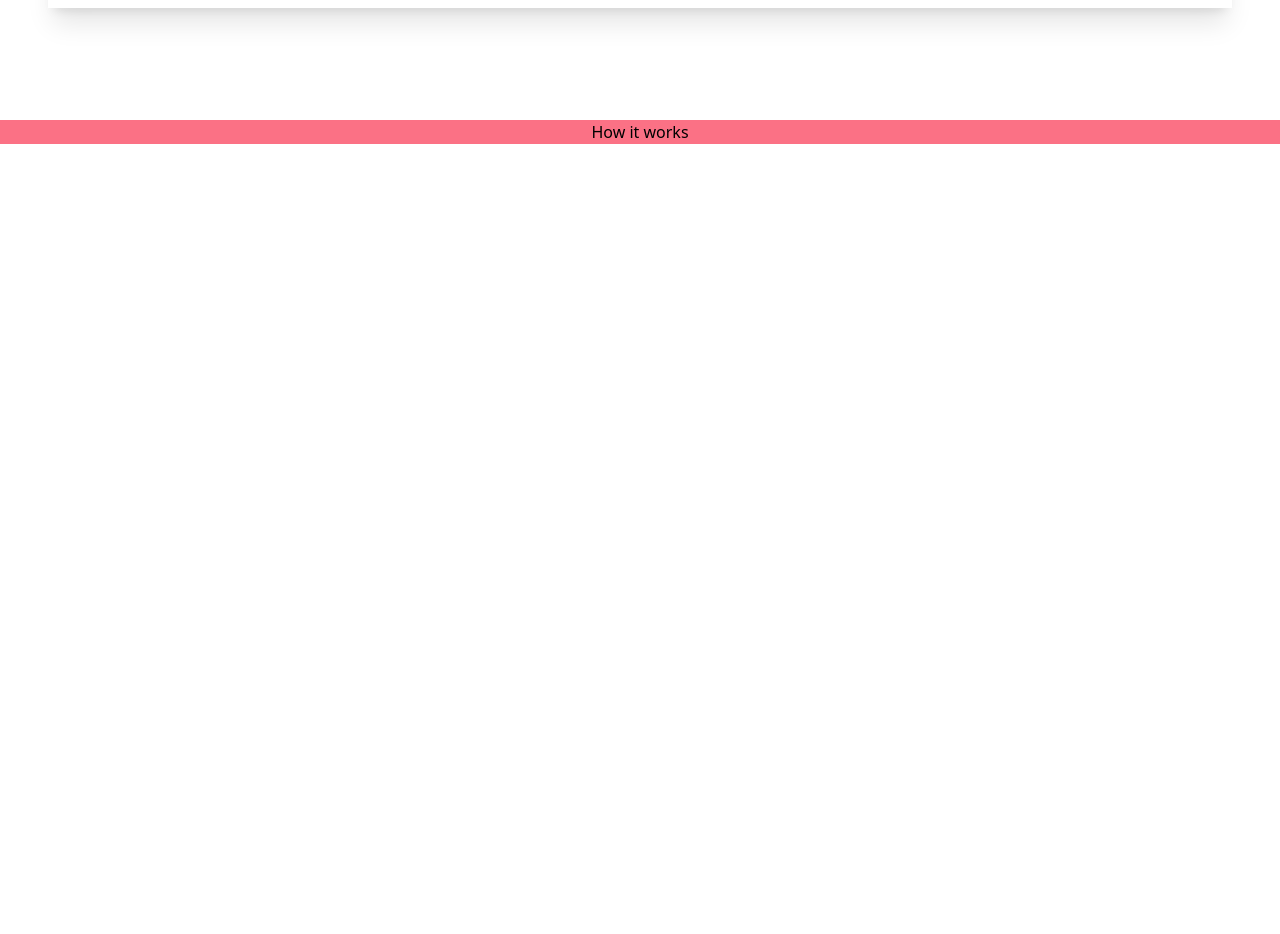
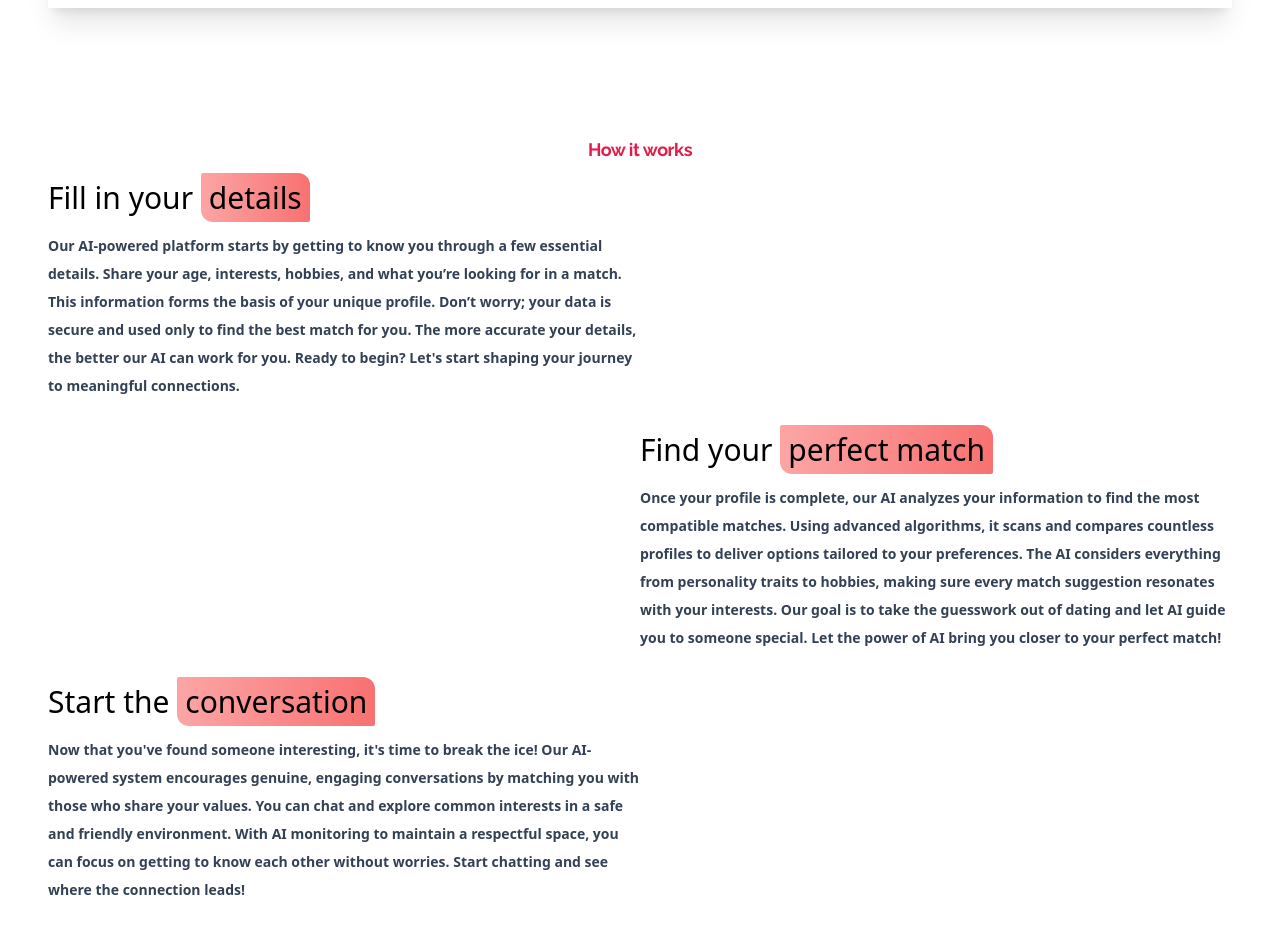
Before and after one commit to kaanmetep/find-the-one-v2, a React (Vite) app: page / in a window 1280 px wide. Shown: the part 3480-4414 px from the top of the page. Before the commit the page ends 3688 px from the top, so only its background shows below. Built offline with nearby package versions, Linux system fonts and the light colour scheme.

Commit message:
feat:Create HowItWorks

```diff
--- /dev/null
+++ b/src/components/HowItWorks.jsx
@@ -0,0 +1,80 @@
+import SectionHeading from "./SectionHeading";
+function HowItWorksHeading({ children }) {
+  return <h2 className="text-3xl mb-2">{children}</h2>;
+}
+function HowItWorksSpan({ children }) {
+  return (
+    <span className="bg-gradient-to-r from-red-300 to-red-400 p-1 rounded-sm px-2 rounded-tr-xl rounded-bl-xl">
+      {children}
+    </span>
+  );
+}
+function HowItWorksText({ children }) {
+  return (
+    <p className="mt-4 leading-7 text-slate-700 font-semibold">{children}</p>
+  );
+}
+function HowItWorks() {
+  return (
+    <div className="mt-8 flex justify-center p-12 text-sm">
+      <div className="w-full" id="howitworks">
+        <SectionHeading>How it works</SectionHeading>
+        <div className="mt-4 flex flex-col gap-8">
+          <div>
+            <div className="w-1/2">
+              <HowItWorksHeading>
+                Fill in your <HowItWorksSpan>details</HowItWorksSpan>
+              </HowItWorksHeading>
+              <HowItWorksText>
+                Our AI-powered platform starts by getting to know you through a
+                few essential details. Share your age, interests, hobbies, and
+                what you’re looking for in a match. This information forms the
+                basis of your unique profile. Don’t worry; your data is secure
+                and used only to find the best match for you. The more accurate
+                your details, the better our AI can work for you. Ready to
+                begin? Let's start shaping your journey to meaningful
+                connections.
+              </HowItWorksText>
+            </div>
+          </div>
+          <div>
+            <div className="w-1/2 ml-auto">
+              <HowItWorksHeading>
+                Find your <HowItWorksSpan>perfect match</HowItWorksSpan>
+              </HowItWorksHeading>
+              <HowItWorksText>
+                Once your profile is complete, our AI analyzes your information
+                to find the most compatible matches. Using advanced algorithms,
+                it scans and compares countless profiles to deliver options
+                tailored to your preferences. The AI considers everything from
+                personality traits to hobbies, making sure every match
+                suggestion resonates with your interests. Our goal is to take
+                the guesswork out of dating and let AI guide you to someone
+                special. Let the power of AI bring you closer to your perfect
+                match!
+              </HowItWorksText>
+            </div>
+          </div>
+          <div>
+            <div className="w-1/2">
+              <HowItWorksHeading>
+                Start the <HowItWorksSpan>conversation</HowItWorksSpan>
+              </HowItWorksHeading>
+              <HowItWorksText>
+                Now that you've found someone interesting, it's time to break
+                the ice! Our AI-powered system encourages genuine, engaging
+                conversations by matching you with those who share your values.
+                You can chat and explore common interests in a safe and friendly
+                environment. With AI monitoring to maintain a respectful space,
+                you can focus on getting to know each other without worries.
+                Start chatting and see where the connection leads!
+              </HowItWorksText>
+            </div>
+          </div>
+        </div>
+      </div>
+    </div>
+  );
+}
+
+export default HowItWorks;
--- a/src/components/MainContainer.jsx
+++ b/src/components/MainContainer.jsx
@@ -3,6 +3,7 @@ import SecondaryHeading from "./SecondaryHeading";
 import Learn from "./Learn";
 import Safety from "./Safety";
 import Support from "./Support";
+import HowItWorks from "./HowItWorks";
 function MainContainer() {
   return (
     <div>
@@ -11,7 +12,7 @@ function MainContainer() {
       <Learn />
       <Safety />
       <Support />
-      <p className="my-16 text-center bg-rose-400">How it works</p>
+      <HowItWorks />
     </div>
   );
 }
```
